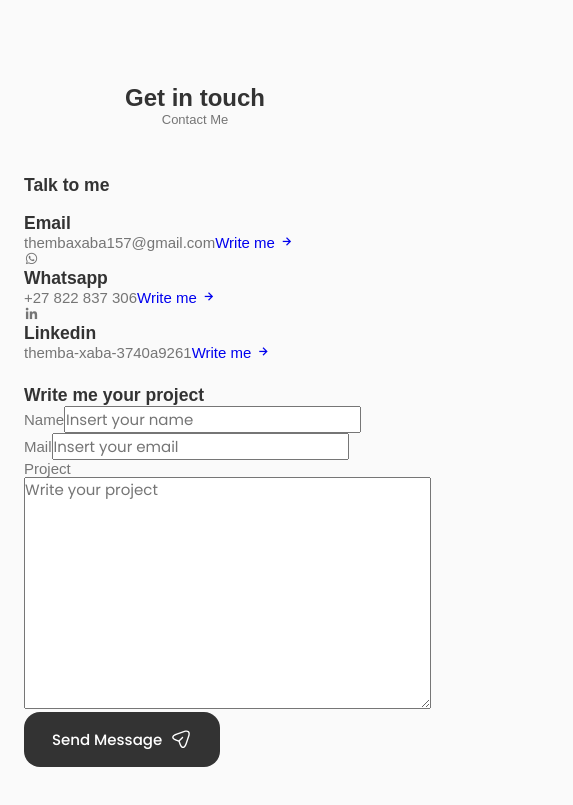
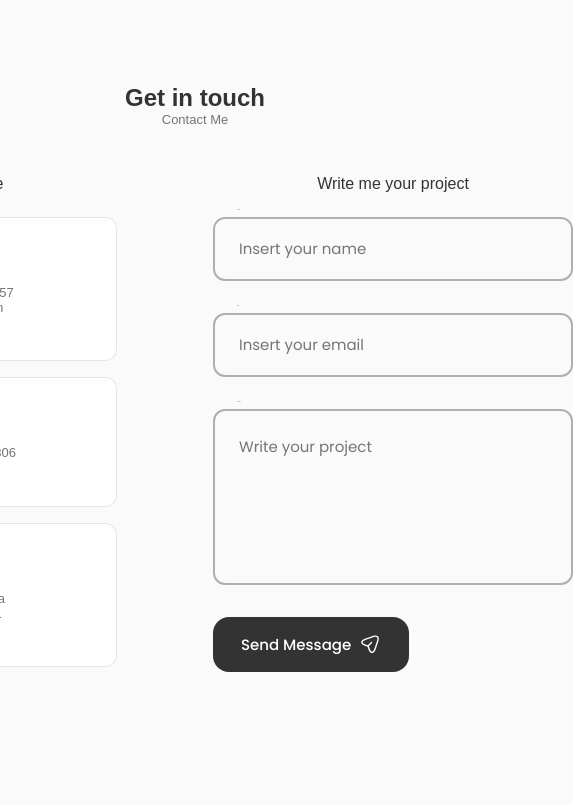
Before and after one commit to thembaxaba157/portfolio-website, a React (Vite) app: page / in a window 390 px wide. Shown: the part 3076-3881 px from the top of the page, 573 px wide, since content can reach past the window. Built offline with nearby package versions, Linux system fonts and the light colour scheme.

Commit message:
Contact section done without responsiveness and functionality

```diff
--- a/src/components/contact/Contact.jsx
+++ b/src/components/contact/Contact.jsx
@@ -13,10 +13,10 @@ const Contact = () => {
 
                     <div className="contact__info">
                         <div className="contact__card">
-                            <i className="bx bxl-mail contact__card-icon"></i>
+                            <i className="bx bx-mail-send contact__card-icon"></i>
 
                             <h3 className="contact__card-title">Email</h3>
-                            <span className="contact__card-data">thembaxaba157@gmail.com</span>
+                            <span className="contact__card-data">thembaxaba157<br />@gmail.com</span>
 
 
                             <a href="mailto:thembaxaba157@gmail.com" className="contact__button">Write me <i
@@ -42,7 +42,7 @@ const Contact = () => {
                             <i className="bx bxl-linkedin contact__card-icon"></i>
 
                             <h3 className="contact__card-title">Linkedin</h3>
-                            <span className="contact__card-data">themba-xaba-3740a9261</span>
+                            <span className="contact__card-data">themba-xaba<br />-3740a9261</span>
 
 
                             <a href="https://www.linkedin.com/messaging/compose/?recipient=themba-xaba-3740a9261/" className="contact__button">Write me <i
@@ -79,7 +79,7 @@ const Contact = () => {
                             />
                         </div>
 
-                        <div className="contact__form-div">
+                        <div className="contact__form-div contact__form-area">
                             <label className="contact__form-tag">Project</label>
                             <textarea
                                 name="project"
--- a/src/components/contact/contact.css
+++ b/src/components/contact/contact.css
@@ -0,0 +1,109 @@
+.contact__container {
+    grid-template-columns: repeat(2, max-content);
+    justify-content: center;
+    column-gap: 6rem;
+    padding-bottom: 3rem;
+}
+
+.contact__title {
+    text-align: center;
+    font-size: var(--h3-font-size);
+    font-weight: var(--font-medium);
+    margin-bottom: var(--mb-1-5);
+}
+
+.contact__info {
+    display: grid;
+    row-gap: 1rem;
+    grid-template-columns: 300px;
+}
+
+.contact__card {
+    background-color: var(--container-color);
+    border: 1px solid rgba(0, 0, 0, 0.1);
+    padding: 1rem;
+    border-radius: 0.75rem;
+    text-align: center;
+}
+
+.contact__card-icon {
+    font-size: 2rem;
+    color: var(--title-color);
+    margin-bottom: var(--mb-0-25);
+}
+
+.contact__card-title,
+.contact__card-data {
+    font-size: var(--small-font-size);
+}
+
+.contact__card-title {
+    font-weight: var(--font-medium);
+}
+
+.contact__card-data {
+    display: block;
+    margin-bottom: var(--mb-0-75);
+}
+
+.contact__button {
+    color: var(--text-color);
+    font-size: var(--small-font-size);
+    display: inline-flex;
+    align-items: center;
+    justify-content: center;
+    column-gap: 0.25rem;
+}
+
+.contact__button-icon {
+    font-size: 1rem;
+    transition: 0.3s;
+}
+
+.contact__button:hover .contact__button-icon {
+    transform: translate(0.25rem);
+}
+
+.contact__form {
+    width: 360px;
+}
+
+.contact__form-div {
+    position: relative;
+    margin-bottom: var(--mb-2);
+    height: 4rem;
+}
+
+.contact__form-input {
+    position: absolute;
+    top: 0;
+    left: 0;
+    width: 100%;
+    height: 100%;
+    border: 2px solid rgba(0, 0, 0, 0.3);
+    background: none;
+    color: var(--text-color);
+    outline: none;
+    border-radius: 0.75rem;
+    padding: 1.5rem;
+    z-index: 1;
+}
+
+
+.contact__form-tag {
+    position: absolute;
+    top: -0.75rem;
+    left: 1.25rem;
+    font-size: var(--smaller-font-size);
+    padding: 0.25rem;
+    background-color: var(--body-color);
+    z-index: 10;
+}
+
+.contact__form-area {
+    height: 11rem;
+}
+
+.contact__form-area textarea {
+    resize: none;
+}
```
